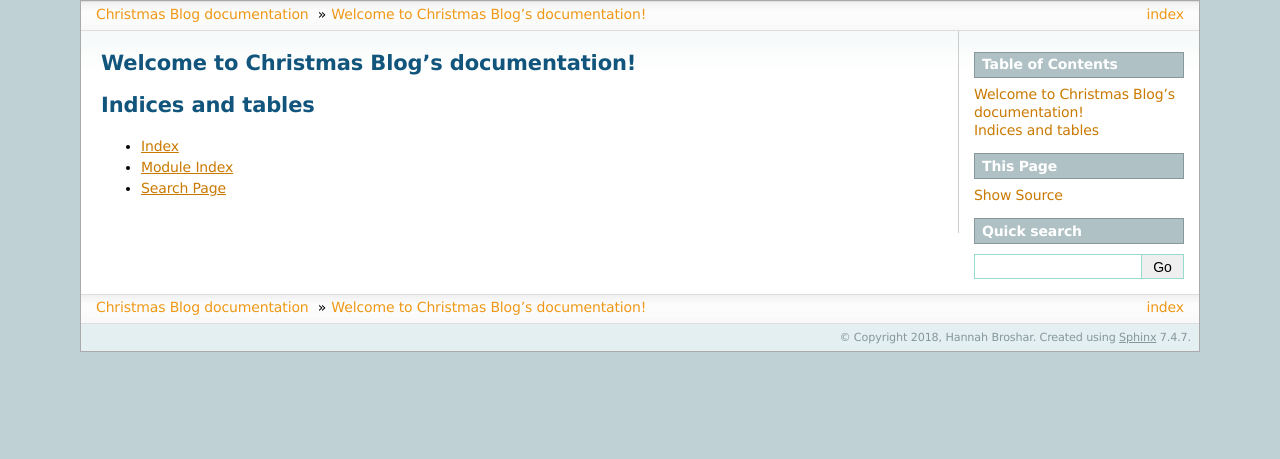
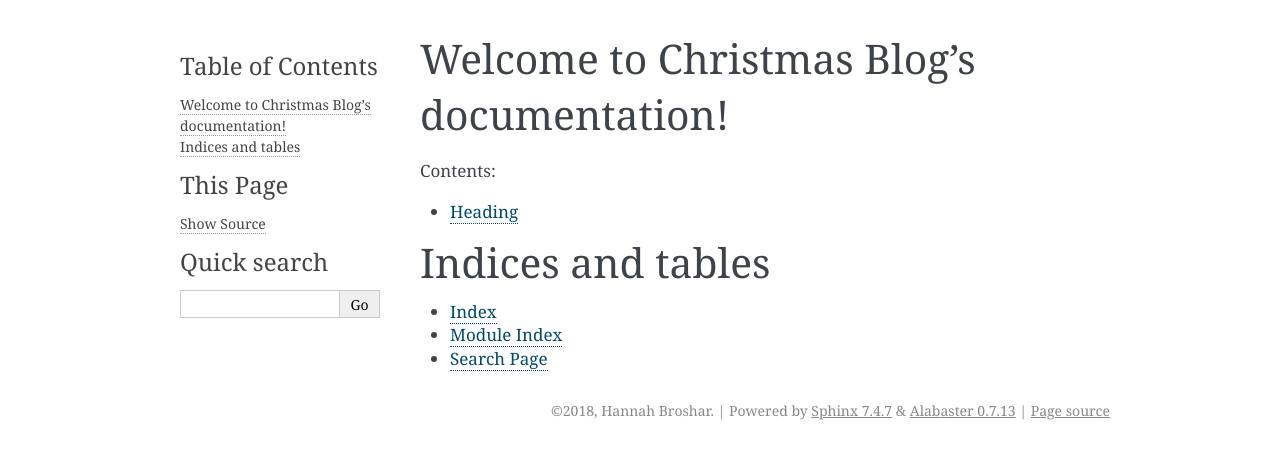
Before and after one commit to hannahbroshar/christmas, a Sphinx documentation site: the page built from source/index.rst, in a window 1280 px wide. Shown: the top 459 px of the page. Built offline with Sphinx 7.4.7, drawn with Linux system fonts in a browser that asks for light colours.

Commit message:
changing back theme

```diff
--- a/source/conf.py
+++ b/source/conf.py
@@ -74,7 +74,7 @@ pygments_style = None
 # The theme to use for HTML and HTML Help pages.  See the documentation for
 # a list of builtin themes.
 #
-html_theme = 'sphinxdoc'
+html_theme = 'alabaster'
 
 # Theme options are theme-specific and customize the look and feel of a theme
 # further.  For a list of options available for each theme, see the
--- a/source/index.rst
+++ b/source/index.rst
@@ -10,7 +10,7 @@ Welcome to Christmas Blog's documentation!
    :maxdepth: 2
    :caption: Contents:
 
-
+   top_5_songs/top_5_songs
 
 Indices and tables
 ==================
--- a/source/top_5_songs/top_5_songs.rst
+++ b/source/top_5_songs/top_5_songs.rst
@@ -0,0 +1,3 @@
+=======
+Heading
+=======
```
